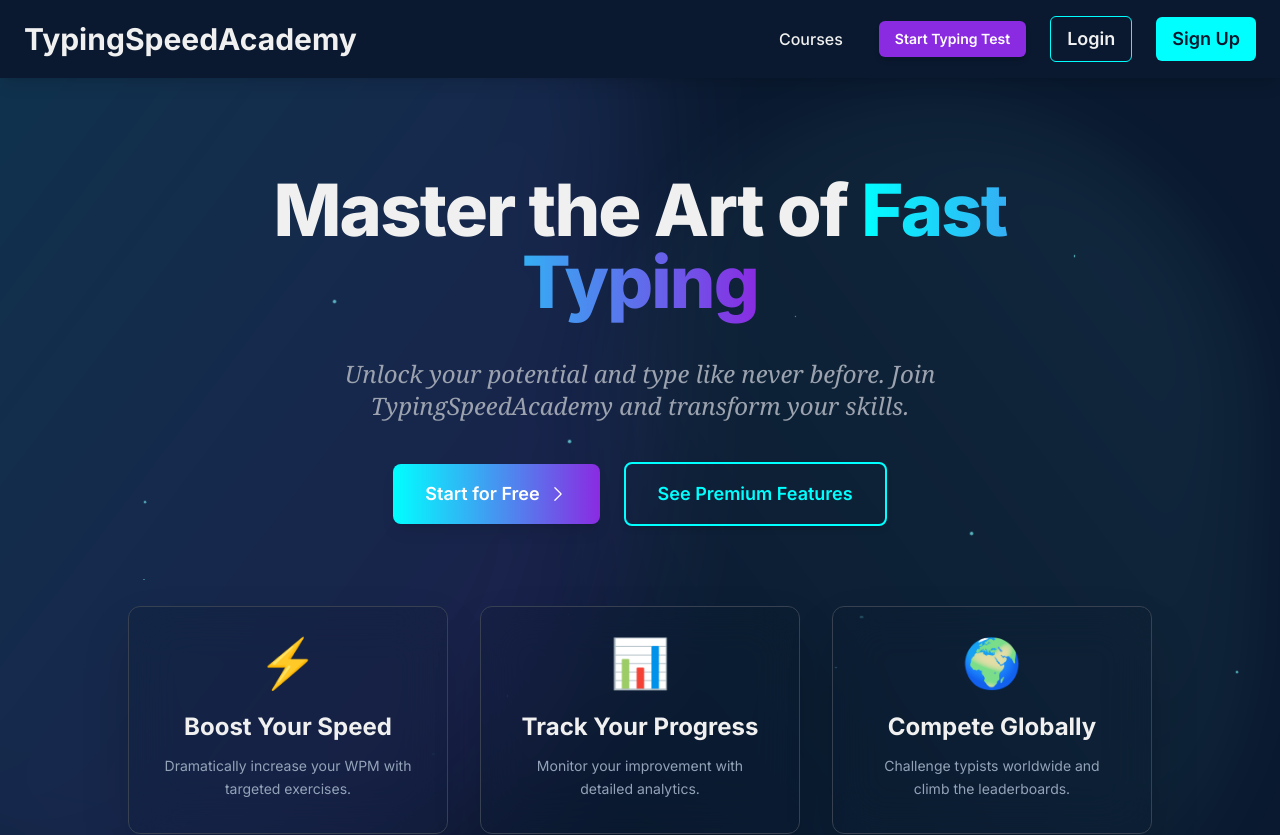
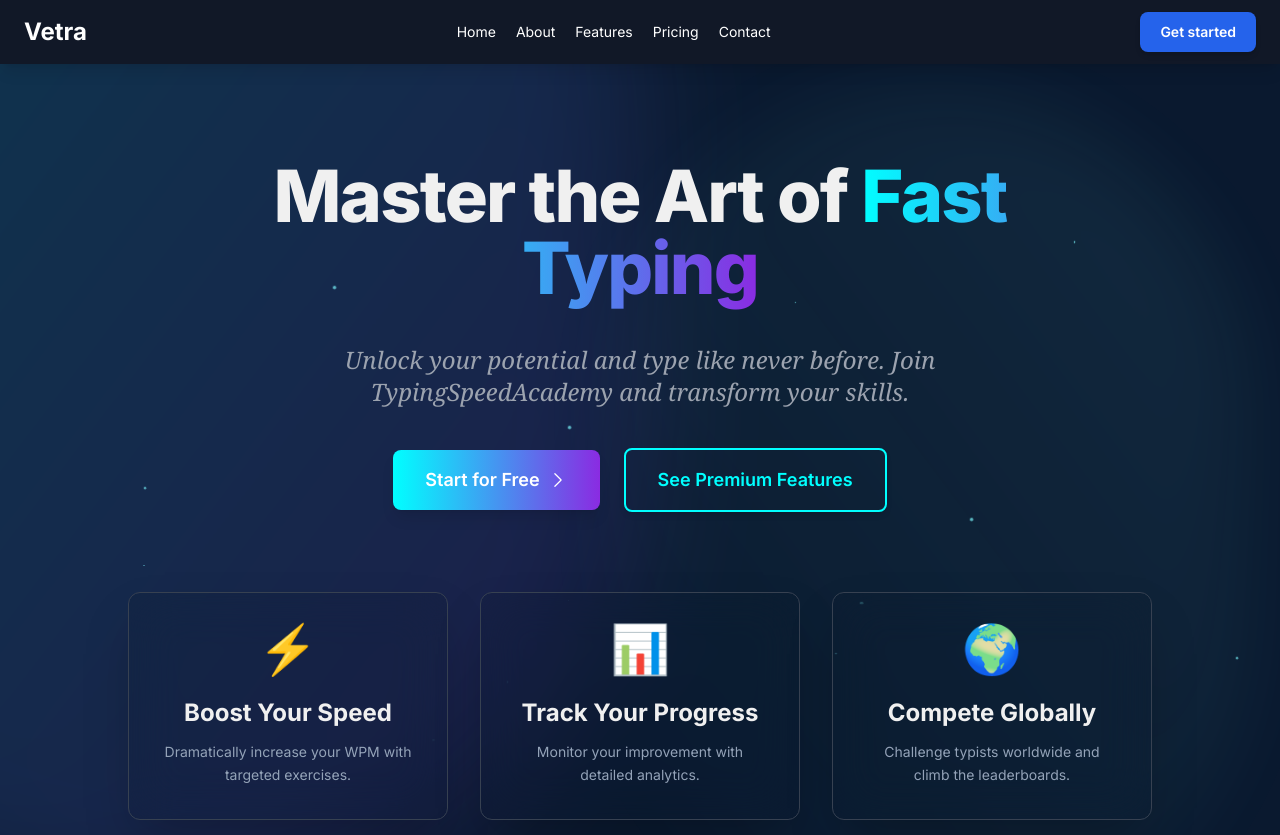
Before and after one commit to typingspeedacademy/typingspeedacadem, a Next.js app: page / in a window 1280 px wide. Shown: the top 835 px of the page. Built offline with nearby package versions, Linux system fonts and the light colour scheme.

Commit message:
Add files via upload

```diff
--- a/src/components/Header.tsx
+++ b/src/components/Header.tsx
@@ -40,41 +40,53 @@ const Header = () => {
   };
 
   return (
-    <header className="bg-dark-navy text-subtle-white shadow-lg sticky top-0 z-50">
-      <nav className="container mx-auto px-6 py-4 flex justify-between items-center">
-        <Link href="/" className="text-3xl font-bold hover:text-electric-blue transition-colors duration-300">
-          TypingSpeedAcademy
+    <header className="bg-gray-900 text-white shadow-lg sticky top-0 z-50"> {/* Updated background to a darker gray, similar to image */}
+      <nav className="container mx-auto px-6 py-3 flex justify-between items-center"> {/* Adjusted padding */}
+        <Link href="/" className="text-2xl font-bold hover:text-blue-400 transition-colors duration-300"> {/* Vetra logo */}
+          Vetra
         </Link>
-        <div className="flex items-center space-x-6 text-lg"> {/* Increased space-x for better separation */}
-          <Link href="/paid-courses" className="hover:text-electric-blue transition-colors duration-300 px-3 py-1.5 rounded-md text-base font-medium"> {/* Adjusted padding and font size */}
-            Courses
+        <div className="hidden md:flex items-center space-x-5 text-sm"> {/* Navigation Links - hidden on small screens by default */}
+          <Link href="/" className="hover:text-blue-400 transition-colors duration-300">
+            Home
           </Link>
-          <Link href="/typing-test" className="bg-violet text-white px-4 py-2 rounded-md hover:bg-electric-blue hover:text-dark-navy transition-colors duration-300 font-semibold text-sm shadow-md hover:shadow-lg transform hover:scale-105"> {/* Enhanced button style */}
-            Start Typing Test
+          <Link href="/about-us" className="hover:text-blue-400 transition-colors duration-300"> {/* Assuming you have an about-us page */}
+            About
           </Link>
+          <Link href="#features" className="hover:text-blue-400 transition-colors duration-300"> {/* Placeholder for Features */}
+            Features
+          </Link>
+          <Link href="#pricing" className="hover:text-blue-400 transition-colors duration-300"> {/* Placeholder for Pricing */}
+            Pricing
+          </Link>
+          <Link href="#contact" className="hover:text-blue-400 transition-colors duration-300"> {/* Placeholder for Contact */}
+            Contact
+          </Link>
+        </div>
+        <div className="flex items-center space-x-4">
           {user ? (
-            <div className="flex items-center space-x-4"> {/* Group user items */}
-              {/* Welcome message removed as per user request */}
-              <Link href="/dashboard" className="text-slate-200 hover:text-white bg-slate-700/50 hover:bg-electric-blue/80 px-4 py-2 rounded-md text-sm font-medium transition-colors duration-300 border border-slate-600 hover:border-electric-blue">
-                Profile {/* Changed from Dashboard to Profile */}
+            <div className="flex items-center space-x-3">
+              <Link
+                href="/dashboard"
+                className="text-gray-300 hover:text-white bg-gray-700/50 hover:bg-blue-500/80 px-4 py-2 rounded-md text-xs font-medium transition-colors duration-300 border border-gray-600 hover:border-blue-500"
+              >
+                Profile
               </Link>
               <button
                 onClick={handleLogout}
-                className="bg-electric-blue text-dark-navy px-4 py-2 rounded-md hover:bg-violet hover:text-white transition-colors duration-300 font-semibold text-sm shadow-md hover:shadow-lg transform hover:scale-105"
+                className="bg-blue-500 text-white px-4 py-2 rounded-md hover:bg-blue-600 transition-colors duration-300 font-semibold text-xs shadow-md hover:shadow-lg transform hover:scale-105"
               >
                 Logout
               </button>
             </div>
           ) : (
-            <>
-              <Link href="/login" className="text-subtle-white px-4 py-2 rounded-md hover:bg-electric-blue hover:text-dark-navy transition-colors duration-300 font-semibold border border-electric-blue">
-                Login
-              </Link>
-              <Link href="/signup" className="bg-electric-blue text-dark-navy px-4 py-2 rounded-md hover:bg-violet hover:text-subtle-white transition-colors duration-300 font-semibold">
-                Sign Up
-              </Link>
-            </>
+            <Link
+              href="/signup"
+              className="bg-blue-600 text-white px-5 py-2.5 rounded-lg hover:bg-blue-700 transition-colors duration-300 font-semibold text-sm shadow-md hover:shadow-lg transform hover:scale-105"
+            >
+              Get started
+            </Link>
           )}
+          {/* Mobile menu button - can be added here if needed */}
         </div>
       </nav>
     </header>
```
